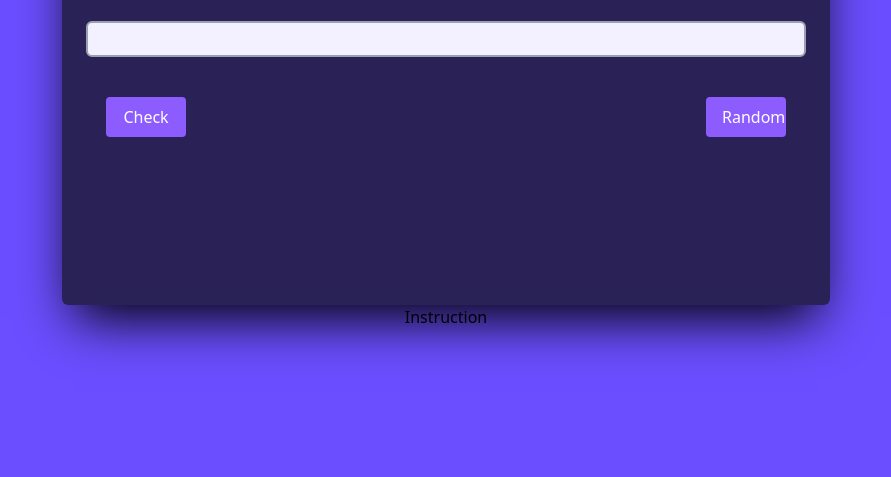
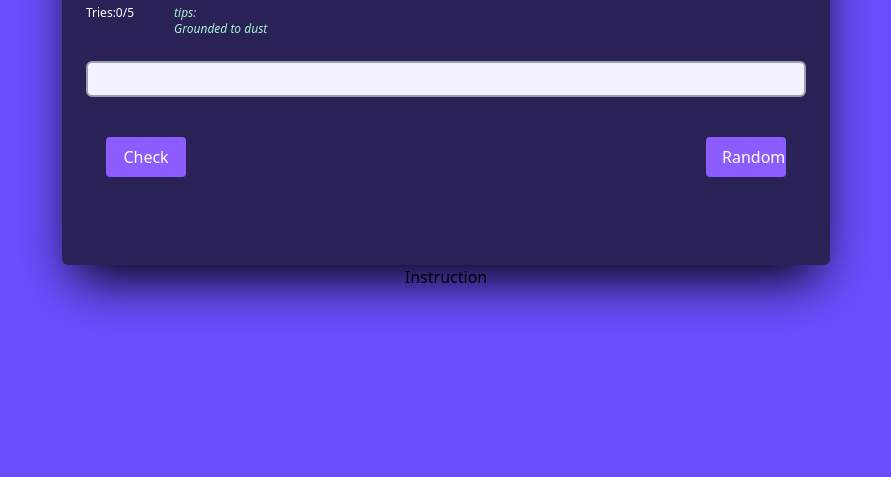
Before and after one commit to CoderKhay/Word-Scramble, a website built with Vite: page index.html in a window 1280 px wide. Shown: the part 323-800 px from the top of the page, without its empty margins (194-1085 px from the left). Built offline with nearby package versions, Linux system fonts and the light colour scheme.

Commit message:
adjusted the height of the game container

```diff
--- a/index.html
+++ b/index.html
@@ -36,7 +36,7 @@
     </div> -->
 
     <div
-      class="gameContainer bg-[rgba(20,20,30,0.75)] backdrop-blur-md p-6 w-[60%] h-[60%] rounded-md flex flex-col gap-6 shadow-2xl shadow-black"
+      class="gameContainer bg-[rgba(20,20,30,0.75)] backdrop-blur-md p-6 w-[60%] h-100 rounded-md flex flex-col gap-6 shadow-2xl shadow-black"
       id="gameContainer"
     >
       <h3 class="title text-[#B9A4FF] text-center text-2xl" id="title">
```
Also changed, not shown: dist/assets/index-BztqGv6z.css (deleted), dist/assets/index-C9mNx5tv.js (renamed from dist/assets/index-v3Ro-7cQ.js), dist/assets/index-DyKPmpGr.css (added), dist/index.html.
